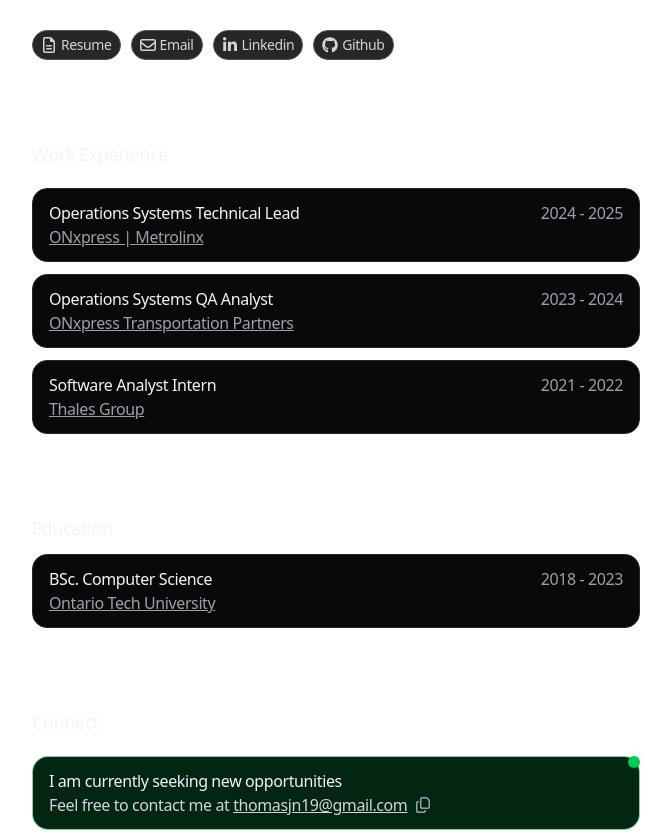
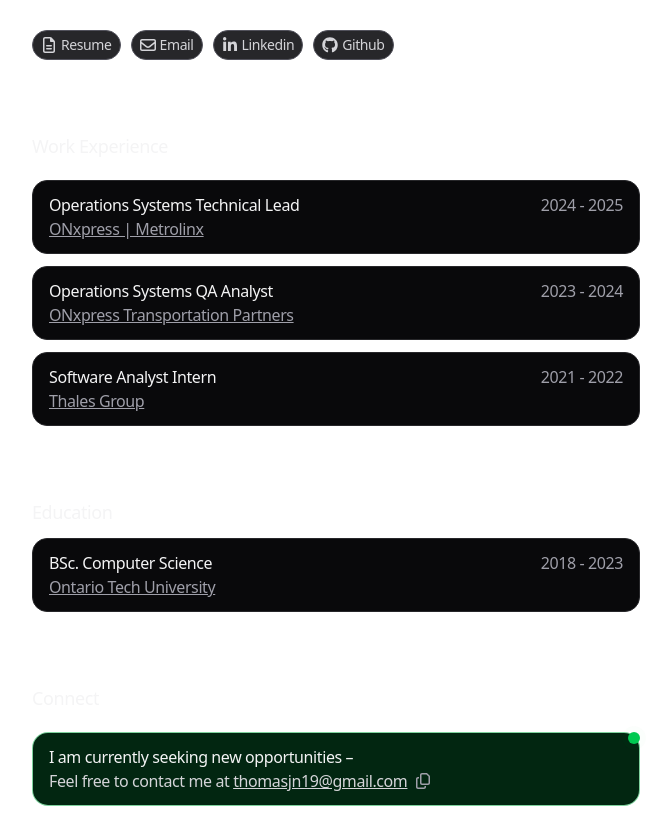
Before and after one commit to JustinT-compsci/portfolioV2, a Next.js app: page / in a window 1280 px wide. Shown: the part 320-1152 px from the top of the page, without its empty margins (304-975 px from the left). Built offline with nearby package versions, Linux system fonts and the light colour scheme.

Commit message:
resume update

```diff
--- a/app/page.tsx
+++ b/app/page.tsx
@@ -21,7 +21,7 @@
 export default function Personal() {
   return (
     <motion.main
-      className="space-y-20"
+      className="space-y-18"
       variants={VARIANTS_CONTAINER}
       initial="hidden"
       animate="visible"
@@ -184,7 +184,7 @@
               <div className="relative flex w-full flex-row justify-between">
                 <div>
                   <h4 className="text-zinc-100">
-                    I am currently seeking new opportunities
+                    I am currently seeking new opportunities –
                   </h4>
                   <span className="text-zinc-300">
                     Feel free to contact me at{' '}
--- a/components/ui/social-links.tsx
+++ b/components/ui/social-links.tsx
@@ -1,5 +1,5 @@
 import { SocialLink } from '@/app/data' // adjust the path if needed
-import { Spotlight } from '@/components/ui/spotlight'
+// import { Spotlight } from '@/components/ui/spotlight'
 import { cn } from '@/lib/utils'
 
 export function SocialLinkButton({
@@ -20,9 +20,13 @@
       target="_blank"
       rel="noopener noreferrer"
       className={cn(
-        'relative inline-flex items-center gap-1 rounded-full border border-zinc-600 bg-zinc-800 px-2 py-1 text-sm text-zinc-300 transition-colors duration-200 hover:bg-[#322751] hover:text-zinc-100 hover:border-zinc-300',
-        className
+        'relative inline-flex items-center gap-1 rounded-full border border-zinc-600 bg-zinc-800 px-2 py-1 text-sm text-zinc-300 transition-colors duration-200 hover:border-zinc-300 hover:bg-[#322751] hover:text-zinc-100',
+        className,
       )}
+      //       className={cn(
+      //   'relative inline-flex items-center gap-1 rounded-full border border-zinc-600 bg-[#322751] sm:bg-zinc-800 px-2 py-1 text-sm text-zinc-300 transition-colors duration-200 sm:hover:bg-[#322751] hover:text-zinc-100 hover:border-zinc-300',
+      //   className
+      // )}
     >
       {Icon && <Icon className="h-4 w-4 flex-shrink-0" />}
       <span className="truncate">{label}</span>
```
Also changed, not shown: 1 other file (tests, documents, lock files or other folders).
